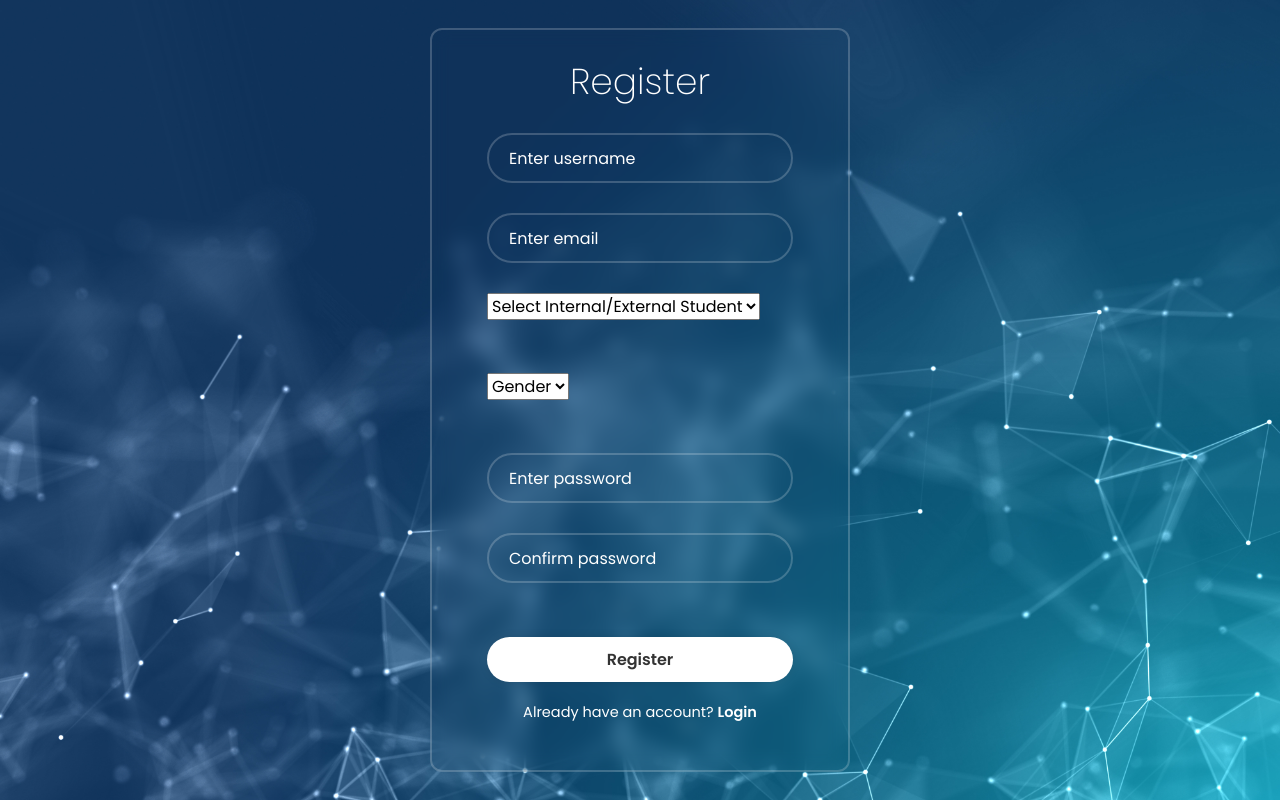
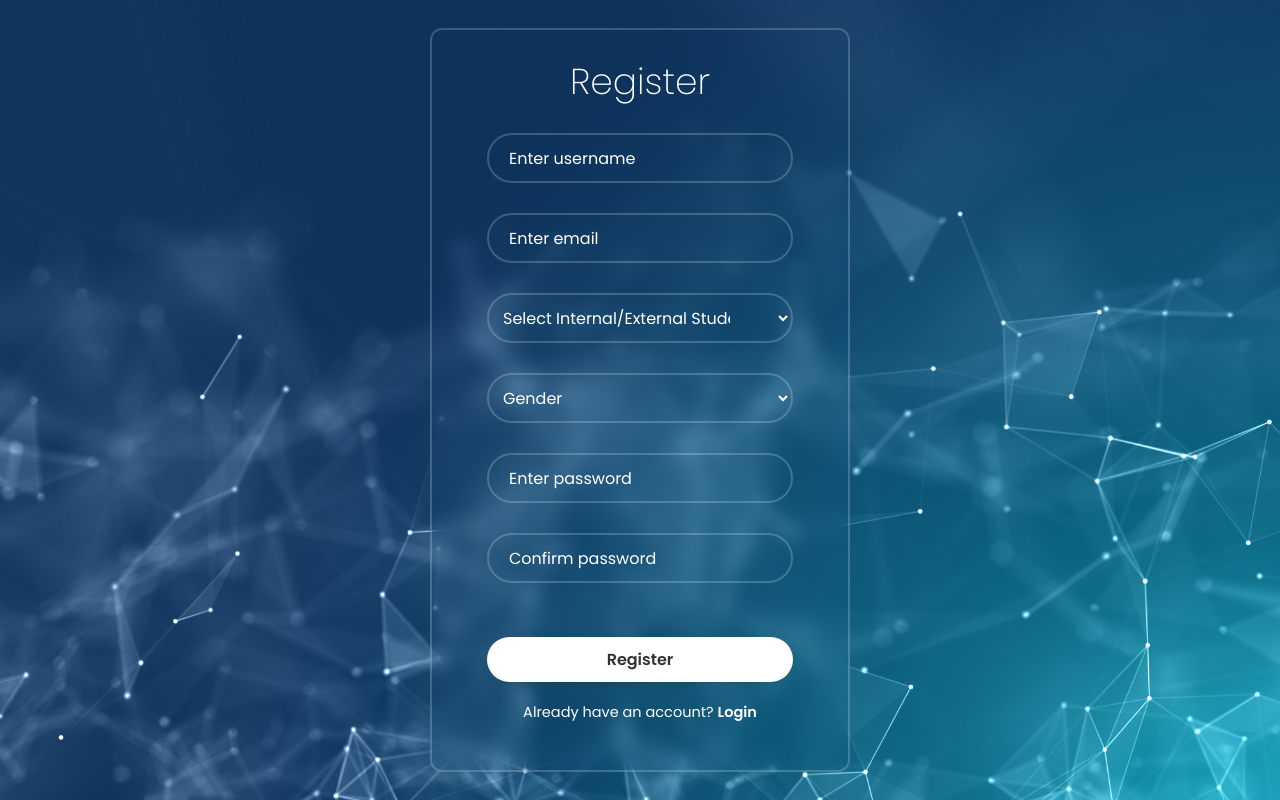
Before and after one commit to PrasannaPaithankar/DBMS-Laboratory-Spr-24, a Flask app: page /auth/register in a window 1280 px wide. Run offline with Flask 3, Linux system fonts and the light colour scheme; parts of the project's set-up code (start-up, migrations or seed data) failed here and were passed over; some libraries are stand-ins or nearby versions.

Commit message:
Update form_style.css

```diff
--- a/ClgFestMang/static/form_style.css
+++ b/ClgFestMang/static/form_style.css
@@ -15,6 +15,8 @@
     background-position: center;
   }
   .wrapper{
+    margin-top: 20px;
+    margin-bottom: 20px;
     width: 420px;
     background: transparent;
     border: 2px solid rgba(255, 255, 255, .2);
@@ -47,9 +49,23 @@
     color: #fff;
     padding: 20px 45px 20px 20px;
   }
+  .input-box select{
+    width: 100%;
+    height: 100%;
+    background: transparent;
+    border: none;
+    outline: none;
+    border: 2px solid rgba(255, 255, 255, .2);
+    border-radius: 40px;
+    font-size: 16px;
+    color: #fff;
+    padding: 0px 45px 0px 10px;
+  }
+
   .input-box input::placeholder{
     color: #fff;
   }
+
   .input-box i{
     position: absolute;
     right: 20px;
@@ -58,25 +74,7 @@
     font-size: 20px;
 
   }
-  .wrapper .remember-forgot{
-    display: flex;
-    justify-content: space-between;
-    font-size: 14.5px;
-    margin: -15px 0 15px;
-  }
-  .remember-forgot label input{
-    accent-color: #fff;
-    margin-right: 3px;
 
-  }
-  .remember-forgot a{
-    color: #fff;
-    text-decoration: none;
-
-  }
-  .remember-forgot a:hover{
-    text-decoration: underline;
-  }
   .wrapper .btn{
     width: 100%;
     height: 45px;
```
